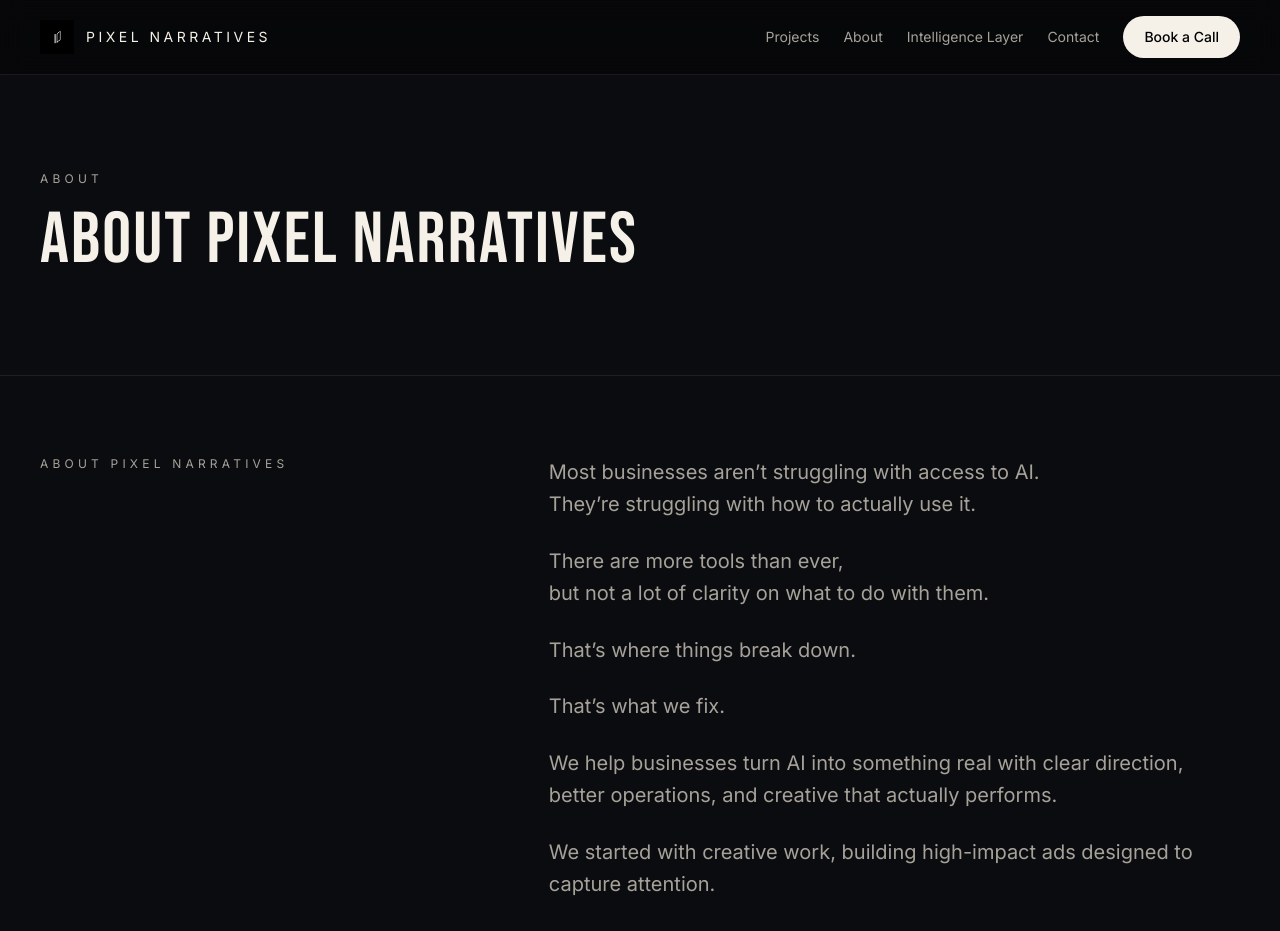
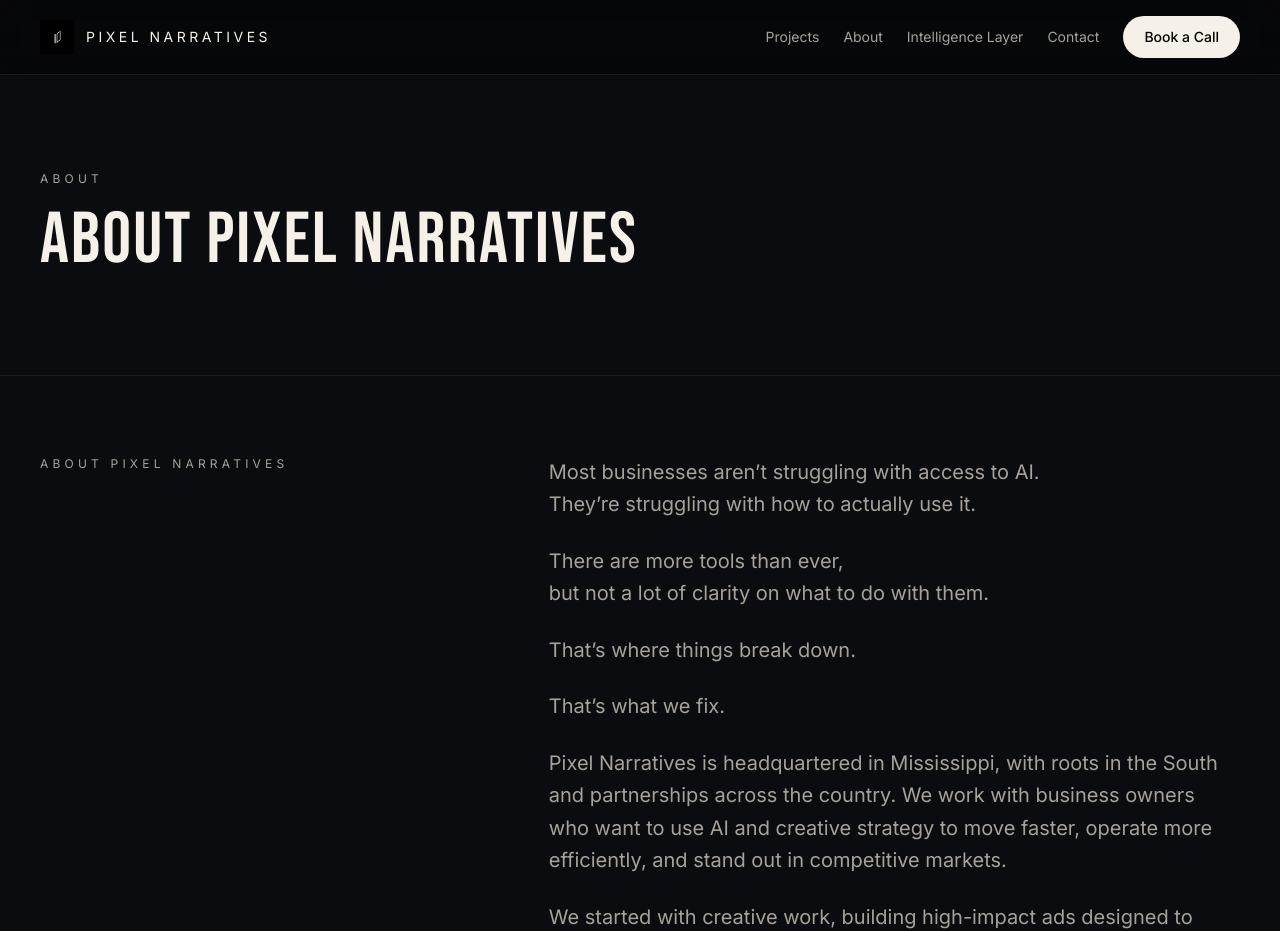
Before and after one commit to jmaruszak/pixel-narratives-site, a Next.js app in the folder pixel-narratives-site/: page /about in a window 1280 px wide. Shown: the top 931 px of the page. Built offline with nearby package versions, Linux system fonts and the light colour scheme.

Commit message:
Move location copy to about page
Made-with: Cursor

```diff
--- a/pixel-narratives-site/src/app/about/page.tsx
+++ b/pixel-narratives-site/src/app/about/page.tsx
@@ -80,8 +80,11 @@ export default function AboutPage() {
             <p>That’s where things break down.</p>
             <p>That’s what we fix.</p>
             <p>
-              We help businesses turn AI into something real with clear
-              direction, better operations, and creative that actually performs.
+              Pixel Narratives is headquartered in Mississippi, with roots in
+              the South and partnerships across the country. We work with
+              business owners who want to use AI and creative strategy to move
+              faster, operate more efficiently, and stand out in competitive
+              markets.
             </p>
             <p>
               We started with creative work, building high-impact ads designed
--- a/pixel-narratives-site/src/app/page.tsx
+++ b/pixel-narratives-site/src/app/page.tsx
@@ -157,12 +157,6 @@ export default function Home() {
             </div>
           </div>
 
-          <p className="mx-auto mt-12 max-w-3xl text-center text-base leading-relaxed text-[var(--muted)] md:text-lg">
-            Pixel Narratives is headquartered in Mississippi, with roots in the
-            South and partnerships across the country. We work with business
-            owners who want to use AI and creative strategy to move faster,
-            operate more efficiently, and stand out in competitive markets.
-          </p>
         </div>
       </section>
 
```
